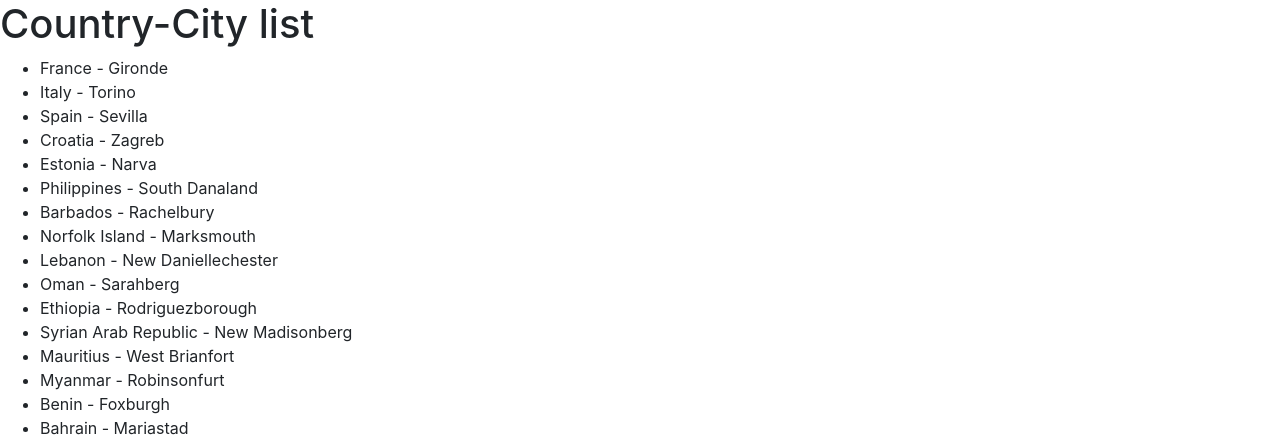
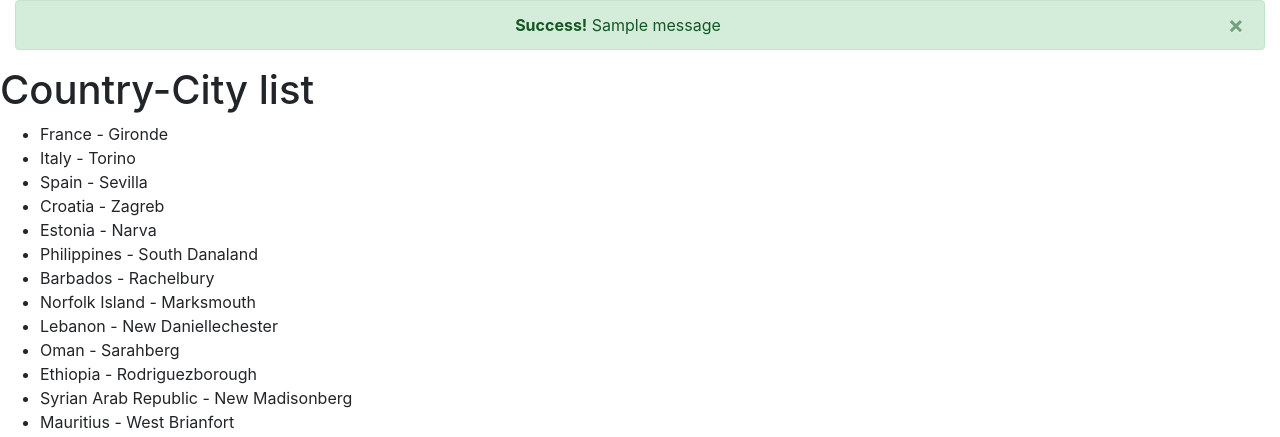
Before and after one commit to konstantinkonstantinovich/home_task_6, a Django app: page /connection/country/ in a window 1280 px wide. Shown: the part 58-495 px from the top of the page. Run offline with Django 3.2, Linux system fonts and the light colour scheme; data comes from the database, SQL or seed files in the repository; tables that the repository leaves empty hold one stand-in row (values such as "Sample post"); one stand-in notice (Sample message) is shown; parts of the project's set-up code (start-up, migrations or seed data) failed here and were passed over; some libraries are stand-ins or nearby versions.

Commit message:
task19#2

```diff
--- a/connection/views.py
+++ b/connection/views.py
@@ -1,4 +1,6 @@
 # Create your views here.
+from django.contrib import messages
+
 from connection.forms import ContactForm
 
 from django.contrib.auth.mixins import LoginRequiredMixin
@@ -114,6 +116,7 @@
             from_email = form.cleaned_data['from_email']
             message = form.cleaned_data['message']
             send_mail_task.delay(subject, message, from_email)
+            messages.add_message(request, messages.SUCCESS, 'Message sent')
             return redirect('connection:index')
         else:
             data['form_is_valid'] = False
--- a/templates/base_generic.html
+++ b/templates/base_generic.html
@@ -54,7 +54,24 @@
 
   </div>
 </nav>
+<div class="container-fluid">
 
+          {% if messages %}
+            <div class="row">
+                <div class="col-sm-12">
+                    {% for message in messages %}
+                        <div class="alert alert-{{ message.tags }} alert-dismissible text-center" role="alert">
+                            <button type="button" class="close" data-dismiss="alert" aria-label="Close"><span
+                                aria-hidden="true">&times;</span></button>
+                            <strong>{% if message.level == DEFAULT_MESSAGE_LEVELS.ERROR %}Error{% else %}
+                                {{ message.tags|title }}{% endif %}!</strong> {{ message }}
+                        </div>
+                    {% endfor %}
+                </div>
+            </div>
+        {% endif %}
+</div>
+</div>
 {% block content %}{% endblock %}
 {% block modal %}
     <div class="modal fade" id="connection-contact">
```
